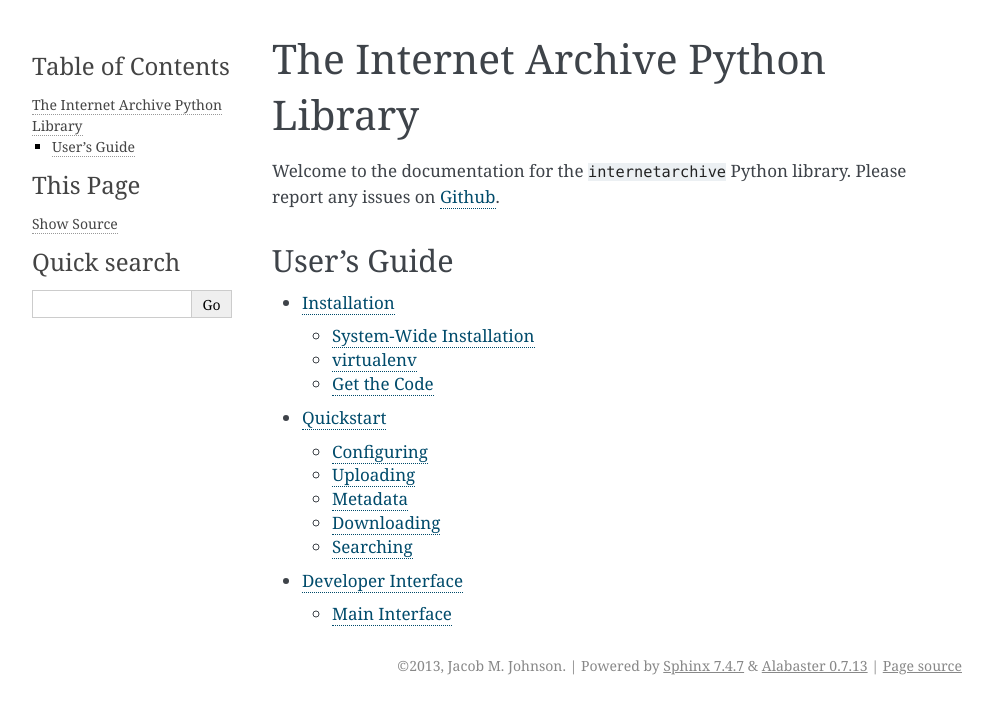
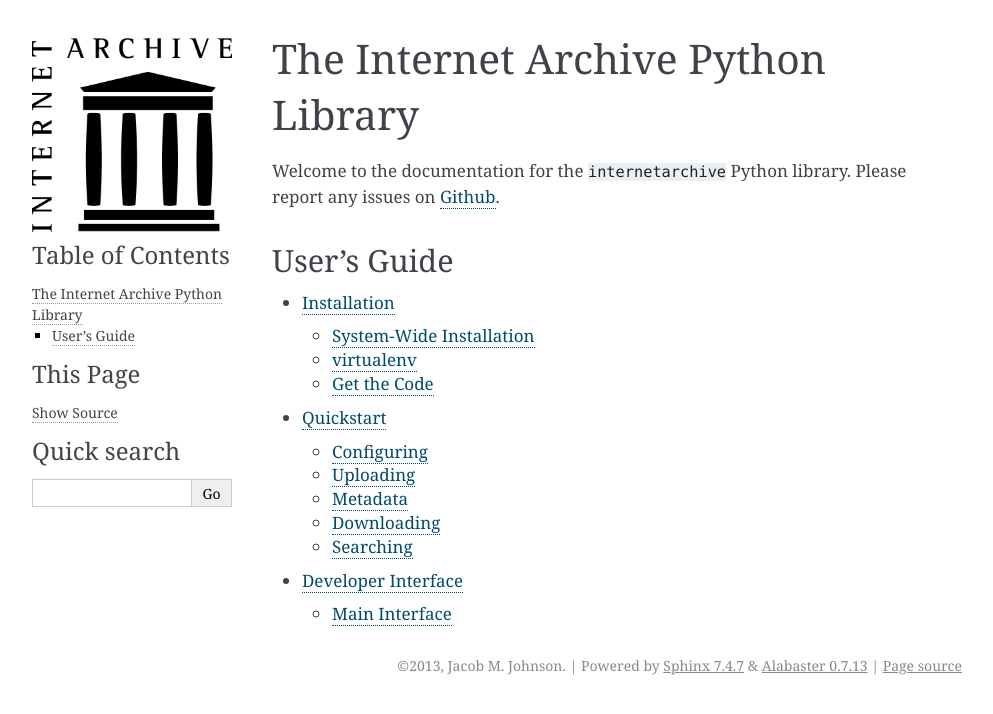
Before and after one commit to jjjake/internetarchive, a Sphinx documentation site: the page built from docs/source/index.rst, in a window 1280 px wide. Shown: the top 714 px of the page, without its empty margins (148-1141 px from the left). Built offline with Sphinx 7.4.7, drawn with Linux system fonts in a browser that asks for light colours.

Commit message:
Added logo.
Added ia logo to sidebar.

```diff
--- a/docs/source/conf.py
+++ b/docs/source/conf.py
@@ -128,7 +128,7 @@
 
 # The name of an image file (relative to this directory) to place at the top
 # of the sidebar.
-#html_logo = None
+html_logo = '_static/ia.png'
 
 # The name of an image file (within the static path) to use as favicon of the
 # docs.  This file should be a Windows icon file (.ico) being 16x16 or 32x32
```
Also changed, not shown: docs/source/_static/ia.png (added).
